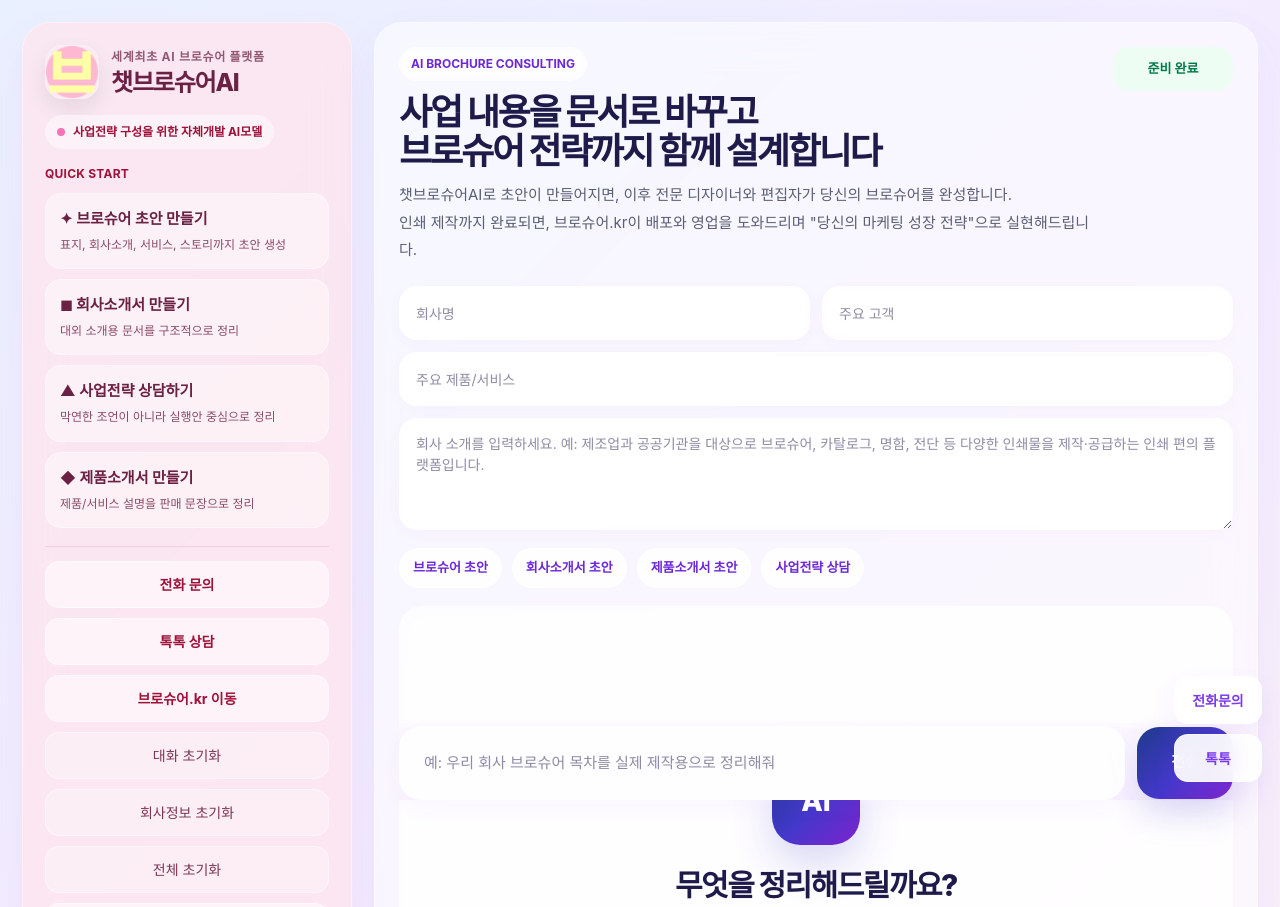
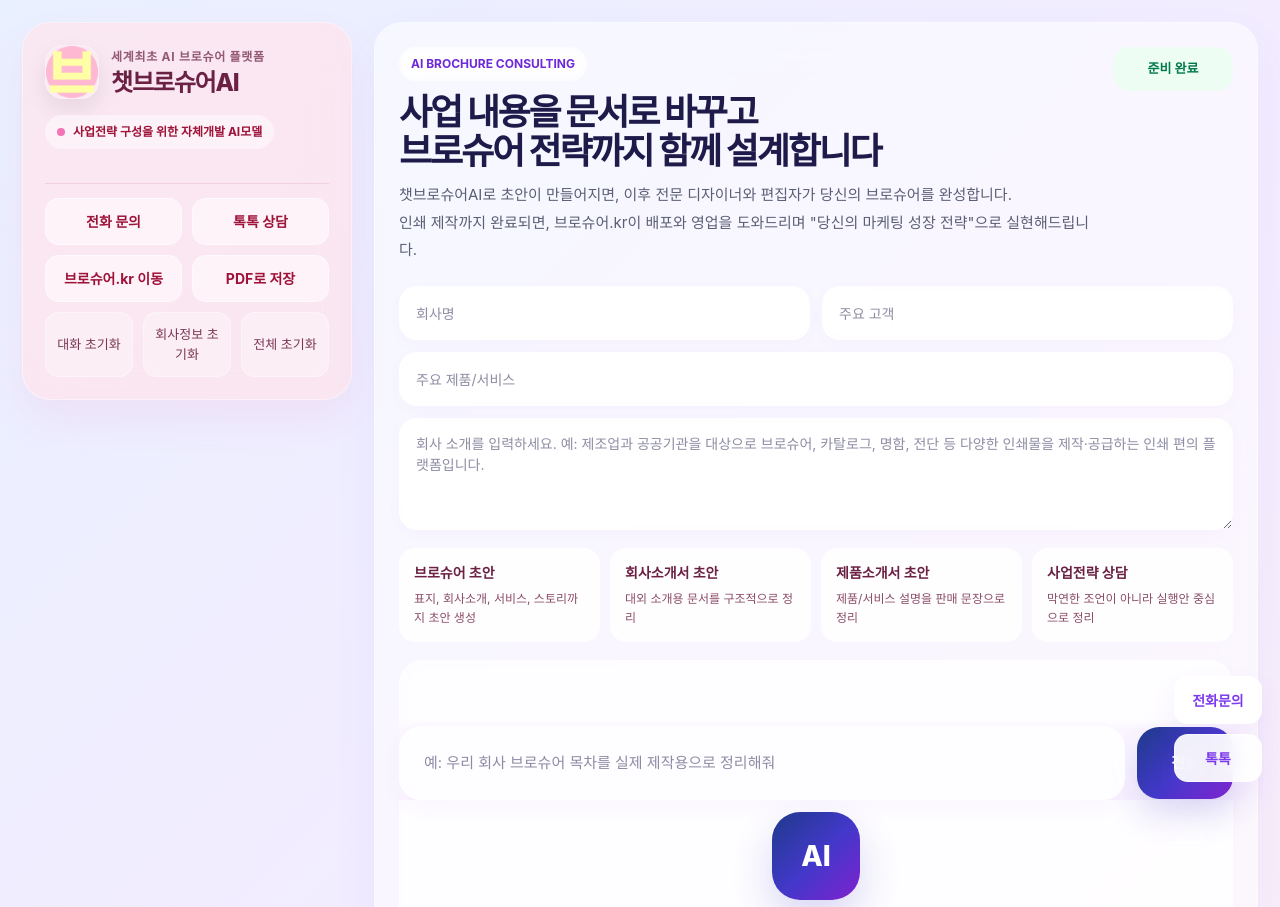
Before and after one commit to taejang21-hub/chat-brochure-ai, a Next.js app: page / in a window 1280 px wide. Shown: the top 907 px of the page. Built offline with nearby package versions, Linux system fonts and the light colour scheme.

Commit message:
update sidebar and action layout

```diff
--- a/app/page.tsx
+++ b/app/page.tsx
@@ -29,39 +29,40 @@ type ProductPackage = {
   features: string[];
 };
 
-const PHONE_NUMBER = "0507-1338-8402"; // 실제 번호로 변경
-const KAKAO_URL = "https://talk.naver.com/ct/wcekgn?frm=home"; // 실제 톡톡/카카오 링크로 변경
+const PHONE_NUMBER = "0507-1338-8402";
+const KAKAO_URL = "https://talk.naver.com/ct/wcekgn?frm=home";
 const BROCHURE_URL = "https://브로슈어.kr";
-const VISIT_ADDRESS = "경기도 화성시 효행구 봉담읍 와우안길 109 화성공구유통밸리 109동 211호 방문 상담 가능"; // 실제 주소로 변경
+const VISIT_ADDRESS =
+  "경기도 화성시 효행구 봉담읍 와우안길 109 화성공구유통밸리 109동 211호 방문 상담 가능";
 
 const starterPrompts: StarterItem[] = [
   {
-    title: "브로슈어 초안 만들기",
+    title: "브로슈어 초안",
     icon: "✦",
     prompt:
       "우리 회사 정보를 바탕으로 브로슈어 초안을 실제 제작 가능한 문서 형태로 작성해줘.",
     description: "표지, 회사소개, 서비스, 스토리까지 초안 생성",
   },
   {
-    title: "회사소개서 만들기",
+    title: "회사소개서 초안",
     icon: "◼",
     prompt:
       "우리 회사 정보를 바탕으로 회사소개서 초안을 실제 문서 형태로 작성해줘.",
     description: "대외 소개용 문서를 구조적으로 정리",
   },
   {
-    title: "사업전략 상담하기",
+    title: "제품소개서 초안",
+    icon: "◆",
+    prompt:
+      "우리 회사의 주요 제품과 서비스를 바탕으로 제품소개서 초안을 작성해줘.",
+    description: "제품/서비스 설명을 판매 문장으로 정리",
+  },
+  {
+    title: "사업전략 상담",
     icon: "▲",
     prompt:
       "우리 회사의 사업 방향과 홍보 전략을 브로슈어 활용까지 포함해서 실행형으로 상담해줘.",
     description: "막연한 조언이 아니라 실행안 중심으로 정리",
-  },
-  {
-    title: "제품소개서 만들기",
-    icon: "◆",
-    prompt:
-      "우리 회사의 주요 제품과 서비스를 바탕으로 제품소개서 초안을 작성해줘.",
-    description: "제품/서비스 설명을 판매 문장으로 정리",
   },
 ];
 
@@ -165,9 +166,6 @@ const brochurePackages: ProductPackage[] = [
   },
 ];
 
-
-
-
 function LogoArea() {
   const [imageError, setImageError] = useState(false);
 
@@ -467,10 +465,7 @@ export default function Home() {
     const text = (customInput ?? input).trim();
     if (!text || loading) return;
 
-    const newMessages: Message[] = [
-      ...messages,
-      { role: "user", content: text },
-    ];
+    const newMessages: Message[] = [...messages, { role: "user", content: text }];
 
     setMessages(newMessages);
     setInput("");
@@ -619,7 +614,6 @@ export default function Home() {
     .dot:nth-child(2) { animation-delay: 0.15s; }
     .dot:nth-child(3) { animation-delay: 0.3s; }
 
-
     @keyframes dotBounce {
       0%, 80%, 100% { transform: translateY(0); opacity: 0.4; }
       40% { transform: translateY(-4px); opacity: 1; }
@@ -629,7 +623,6 @@ export default function Home() {
       from { opacity: 0; transform: translateY(14px); }
       to { opacity: 1; transform: translateY(0); }
     }
-
 
     .app-shell {
       max-width: 1500px;
@@ -668,8 +661,8 @@ export default function Home() {
     }
 
     .chip-row {
-      display: flex;
-      flex-wrap: wrap;
+      display: grid;
+      grid-template-columns: repeat(4, minmax(0, 1fr));
       gap: 10px;
       margin-bottom: 18px;
     }
@@ -711,7 +704,6 @@ export default function Home() {
       gap: 12px;
       align-items: center;
     }
-
 
     .quick-card {
       transition: transform 0.18s ease, background 0.18s ease, border-color 0.18s ease;
@@ -747,10 +739,24 @@ export default function Home() {
       gap: 12px;
     }
 
+    .sidebar-actions-grid {
+      display: grid;
+      grid-template-columns: 1fr 1fr;
+      gap: 10px;
+    }
+
+    .sidebar-reset-grid {
+      display: grid;
+      grid-template-columns: 1fr 1fr 1fr;
+      gap: 10px;
+      margin-top: 10px;
+    }
+
     @media (max-width: 1180px) {
       .app-shell { grid-template-columns: 1fr; }
       .sidebar { position: relative; top: 0; }
       .package-grid { grid-template-columns: 1fr; }
+      .chip-row { grid-template-columns: 1fr 1fr; }
     }
 
     @media (max-width: 760px) {
@@ -772,6 +778,9 @@ export default function Home() {
         gap: 8px;
       }
       .package-grid { grid-template-columns: 1fr; }
+      .chip-row { grid-template-columns: 1fr 1fr; }
+      .sidebar-actions-grid { grid-template-columns: 1fr 1fr; }
+      .sidebar-reset-grid { grid-template-columns: 1fr; }
     }
   `;
 
@@ -779,7 +788,6 @@ export default function Home() {
     <>
       <style>{printStyles}</style>
       <style>{globalStyles}</style>
-
 
       <main
         style={{
@@ -864,56 +872,6 @@ export default function Home() {
                 사업전략 구성을 위한 자체개발 AI모델
               </div>
 
-
-
-
-
-              <div
-                className="quick-title"
-                style={{
-                  fontSize: 12,
-                  fontWeight: 700,
-                  color: "#9f1239",
-                  marginBottom: 10,
-                  letterSpacing: "0.02em",
-                }}
-              >
-                QUICK START
-              </div>
-
-              <div style={{ display: "grid", gap: 10 }}>
-                {starterPrompts.map((item, i) => (
-                  <button
-                    key={i}
-                    onClick={() => sendMessage(item.prompt)}
-                    disabled={loading}
-                    className="quick-card"
-                    style={{
-                      textAlign: "left",
-                      padding: 14,
-                      borderRadius: 16,
-                      border: "1px solid rgba(255,255,255,0.40)",
-                      background: "rgba(255,255,255,0.42)",
-                      color: "#6b2143",
-                      cursor: "pointer",
-                    }}
-                  >
-                    <div style={{ fontSize: 15, fontWeight: 700, marginBottom: 6, lineHeight: 1.4 }}>
-                      {item.icon} {item.title}
-                    </div>
-                    <div
-                      style={{
-                        fontSize: 12,
-                        color: "#8a4b67",
-                        lineHeight: 1.6,
-                      }}
-                    >
-                      {item.description}
-                    </div>
-                  </button>
-                ))}
-              </div>
-
               <div
                 style={{
                   height: 1,
@@ -922,7 +880,8 @@ export default function Home() {
                 }}
               />
 
-              <div className="sidebar-actions" style={{ display: "grid", gap: 10 }}>
+              <div className="sidebar-actions">
+                <div className="sidebar-actions-grid">
                   <a href={`tel:${PHONE_NUMBER}`} style={linkReset}>
                     <div className="action-btn" style={sideButtonPink}>전화 문의</div>
                   </a>
@@ -932,6 +891,12 @@ export default function Home() {
                   <a href={BROCHURE_URL} target="_blank" rel="noreferrer" style={linkReset}>
                     <div className="action-btn" style={sideButtonPink}>브로슈어.kr 이동</div>
                   </a>
+                  <button onClick={() => window.print()} className="action-btn" style={sideButtonPink}>
+                    PDF로 저장
+                  </button>
+                </div>
+
+                <div className="sidebar-reset-grid">
                   <button onClick={clearMessages} className="action-btn" style={sideButtonSoft}>
                     대화 초기화
                   </button>
@@ -941,9 +906,7 @@ export default function Home() {
                   <button onClick={clearAll} className="action-btn" style={sideButtonSoft}>
                     전체 초기화
                   </button>
-                <button onClick={() => window.print()} className="action-btn" style={sideButtonPink}>
-                  PDF로 저장
-                </button>
+                </div>
               </div>
             </div>
           </aside>
@@ -1069,10 +1032,37 @@ export default function Home() {
             </div>
 
             <div className="chip-row">
-              <div style={chipStyle}>브로슈어 초안</div>
-              <div style={chipStyle}>회사소개서 초안</div>
-              <div style={chipStyle}>제품소개서 초안</div>
-              <div style={chipStyle}>사업전략 상담</div>
+              {starterPrompts.map((item, i) => (
+                <button
+                  key={i}
+                  onClick={() => sendMessage(item.prompt)}
+                  disabled={loading}
+                  className="quick-card"
+                  style={{
+                    textAlign: "left",
+                    padding: 14,
+                    borderRadius: 16,
+                    border: "1px solid rgba(255,255,255,0.40)",
+                    background: "rgba(255,255,255,0.72)",
+                    color: "#6b2143",
+                    cursor: "pointer",
+                    backdropFilter: "blur(10px)",
+                  }}
+                >
+                  <div style={{ fontSize: 14, fontWeight: 700, marginBottom: 6, lineHeight: 1.4 }}>
+                    {item.title}
+                  </div>
+                  <div
+                    style={{
+                      fontSize: 12,
+                      color: "#8a4b67",
+                      lineHeight: 1.6,
+                    }}
+                  >
+                    {item.description}
+                  </div>
+                </button>
+              ))}
             </div>
 
             <div
@@ -1137,7 +1127,7 @@ export default function Home() {
                         color: "#5b5f75",
                       }}
                     >
-                      회사 정보를 입력한 뒤, 왼쪽 작업 버튼을 누르거나
+                      회사 정보를 입력한 뒤, 가운데 작업 버튼을 누르거나
                       <br />
                       아래 입력창에서 바로 요청하면 됩니다.
                     </div>
@@ -1146,10 +1136,7 @@ export default function Home() {
               ) : (
                 <>
                   {messages.map((m, i) => (
-                    <div
-                      key={i}
-                      className={`message-row ${m.role}`}
-                    >
+                    <div key={i} className={`message-row ${m.role}`}>
                       <div
                         className="message-bubble"
                         style={{
@@ -1433,19 +1420,6 @@ const fieldStylePremium: React.CSSProperties = {
   backdropFilter: "blur(10px)",
 };
 
-const chipStyle: React.CSSProperties = {
-  display: "inline-flex",
-  alignItems: "center",
-  padding: "9px 13px",
-  borderRadius: 999,
-  backgroundColor: "rgba(255,255,255,0.72)",
-  border: "1px solid rgba(255,255,255,0.40)",
-  color: "#6d28d9",
-  fontSize: 13,
-  fontWeight: 700,
-  backdropFilter: "blur(8px)",
-};
-
 const sideButtonPink: React.CSSProperties = {
   padding: "12px 14px",
   borderRadius: 14,
@@ -1459,12 +1433,12 @@ const sideButtonPink: React.CSSProperties = {
 };
 
 const sideButtonSoft: React.CSSProperties = {
-  padding: "12px 14px",
+  padding: "12px 10px",
   borderRadius: 14,
   border: "1px solid rgba(255,255,255,0.34)",
   backgroundColor: "rgba(255,255,255,0.32)",
   color: "#7a3652",
-  fontSize: 14,
+  fontSize: 13,
   cursor: "pointer",
   textAlign: "center",
 };
```
Lines whose indentation alone changed are shown as unchanged.
